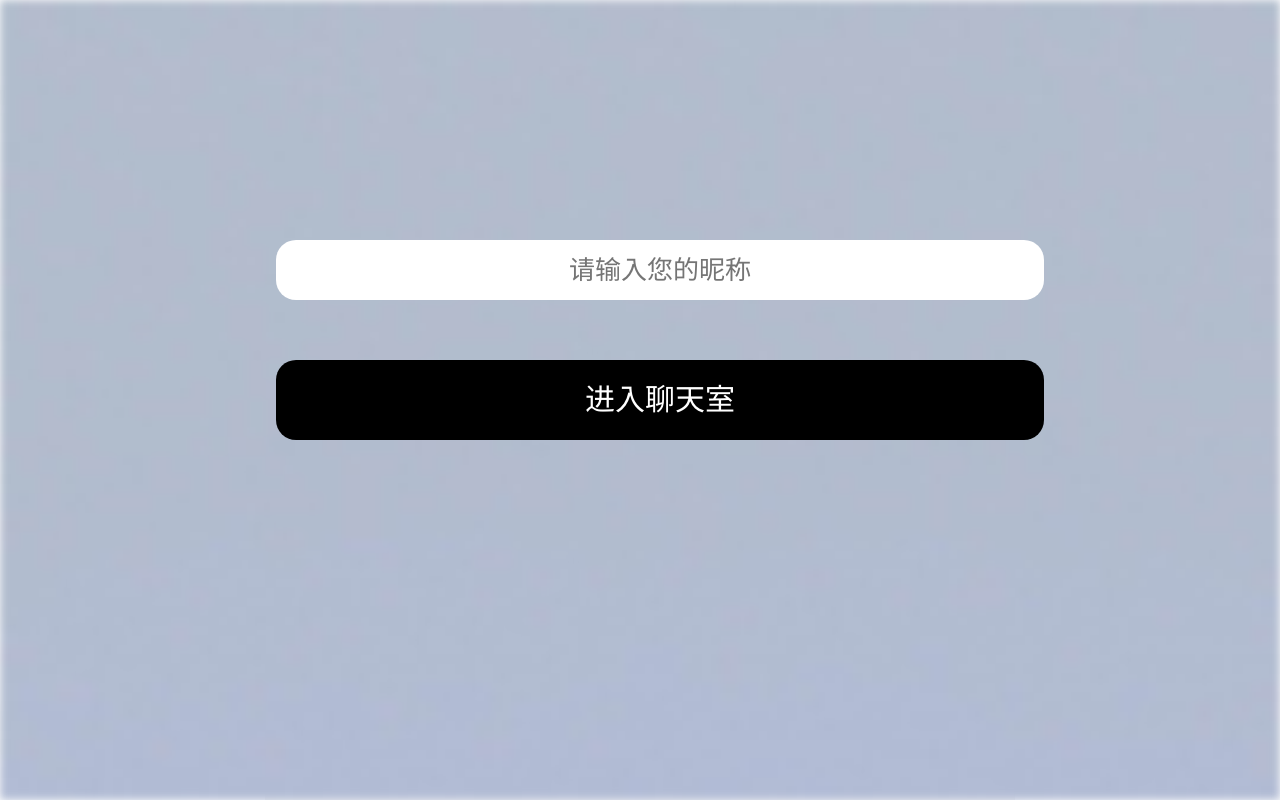
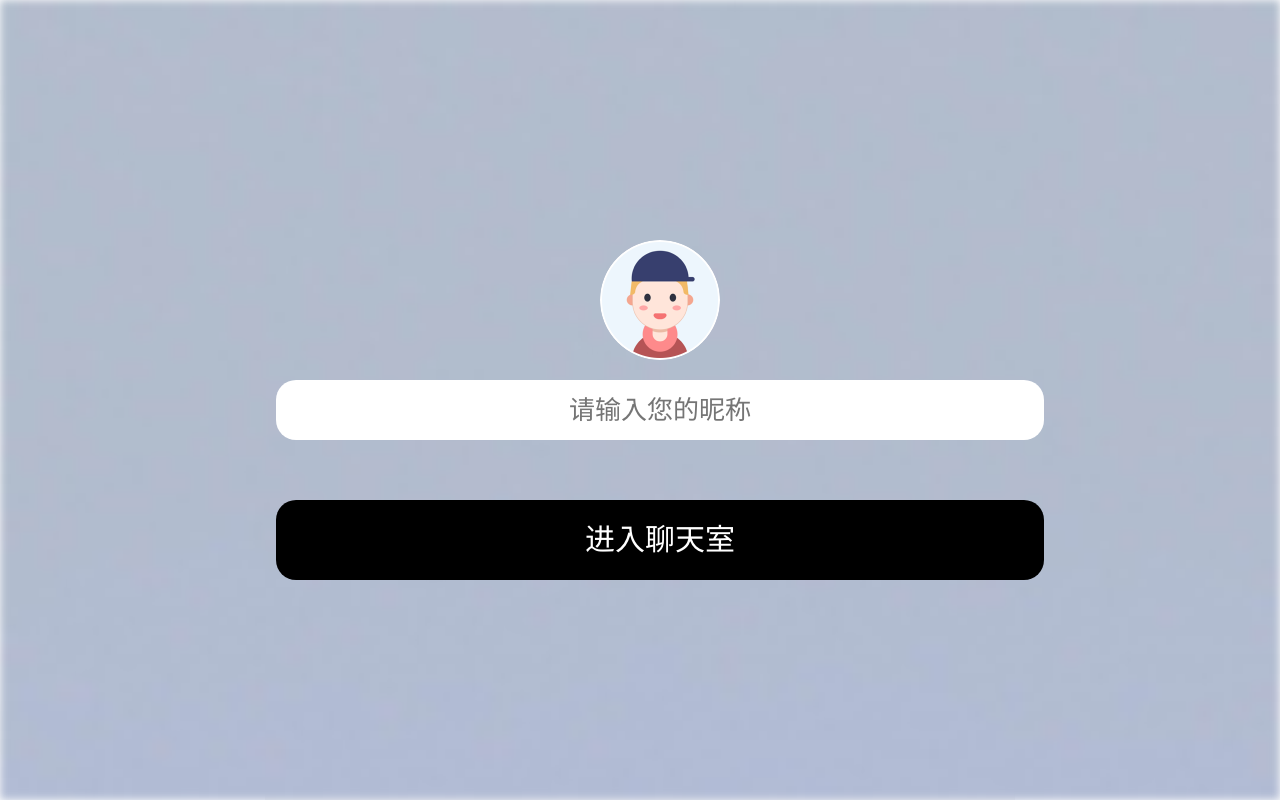
Before and after one commit to GnyeHsux/spring-msg-push-demo, a Spring Boot app: page / in a window 1280 px wide. Run offline with Spring Boot 4, Linux system fonts and the light colour scheme.

Commit message:
新增自定义头像

```diff
--- a/src/main/resources/static/index.html
+++ b/src/main/resources/static/index.html
@@ -2,7 +2,8 @@
 <html lang="en" xmlns:th="http://www.w3.org/1999/xhtml">
 <head>
     <meta charset="UTF-8">
-	<meta name="viewport" content="width=device-width,initial-scale=1,minimum-scale=1,maximum-scale=1,user-scalable=no" />
+    <meta name="viewport"
+          content="width=device-width,initial-scale=1,minimum-scale=1,maximum-scale=1,user-scalable=no"/>
     <title>Websocket Demo</title>
     <link rel="stylesheet" href="css/common.css">
     <script src="js/jquery.js"></script>
@@ -17,9 +18,9 @@
     <div class="page-pre-enter">
         <div class="enter-bg"></div>
         <div class="enter-sec flex-row">
-			<!-- todo 加个头像 -->
-			<input type="text" placeholder="请输入您的昵称" id="userName" class="sec-input" />
-			<input type="hidden" id="avatorUrl"/>
+            <img src="images/avator.png" style="width: 1.2rem; height: 1.2rem; display: block; border-radius: 50%; margin-bottom: .2rem" id="avatar" onclick="selectFile('avatorFile')">
+            <input type="file" style="display: none" id="avatorFile" onchange="sendImage('avatorFile')"/>
+            <input type="text" placeholder="请输入您的昵称" id="userName" class="sec-input"/>
             <div class="sec-btn">进入聊天室</div>
         </div>
     </div>
@@ -36,7 +37,7 @@
         </div>
         <!-- <div style="height: 1.4rem;background: white;"></div> -->
         <div class="chat-bot flex-row">
-			<input type="text" class="bot-input" id="msg-need-send" />
+            <input type="text" class="bot-input" id="msg-need-send"/>
             <div class="bot-btn menu-add"></div>
             <div class="bot-btn" onclick="sendMsg('group')"></div>
             <div class="menu-layer">
--- a/src/main/resources/static/js/common.js
+++ b/src/main/resources/static/js/common.js
@@ -15,6 +15,7 @@ var uid = null;
 window.onload = function () {
     var userInfo = JSON.parse(window.localStorage.getItem("userInfo"));
     $('#userName').val(userInfo.username);
+    $("#avatar").attr("src", userInfo.avatar);
     uid = userInfo.userId;
 
     // 监听窗口切换
@@ -54,7 +55,7 @@ function connect() {
 
     var user = {
         'username': username,
-        'avatar': 'https://whycode.icu/user.jpeg',
+        'avatar': $("#avatar")[0].src,
         'address': "地球村"
     };
     stompClient.connect(user, function (frame) {
@@ -140,9 +141,9 @@ function showUserMsg(data) {
     }
     if (uid === data.user.userId) {
         data.user.username = '我';
-        msg = `<li class="con-li flex-row user-li"><div class="li-info"><div class="info-name">${data.user.username}</div><div ondblclick="revokeMsg(this)" class="li-content" style="background-color: lightgreen" receiver="${data.receiver}" id="${data.messageId}">${content}</div></div><img src="images/avator.png" class="li-avator" ></li>`;
+        msg = `<li class="con-li flex-row user-li"><div class="li-info"><div class="info-name">${data.user.username}</div><div ondblclick="revokeMsg(this)" class="li-content" style="background-color: lightgreen" receiver="${data.receiver}" id="${data.messageId}">${content}</div></div><img src="${data.user.avatar}" class="li-avator" ></li>`;
     } else {
-        msg = `<li class="con-li flex-row"><img src="images/avator.png" class="li-avator" ><div class="li-info"><div class="info-name">${data.user.username}</div><div class="li-content" receiver="${data.receiver}" id="${data.messageId}">${content}</div></div></li>`;
+        msg = `<li class="con-li flex-row"><img src="${data.user.avatar}" class="li-avator" ><div class="li-info"><div class="info-name">${data.user.username}</div><div class="li-content" receiver="${data.receiver}" id="${data.messageId}">${content}</div></div></li>`;
     }
 
     showMsg(msg);
@@ -293,8 +294,8 @@ function getUserIdByName(name) {
 /**
  * 选择文件
  */
-function selectFile() {
-    $('#file').click();
+function selectFile(id) {
+    $('#' + id).click();
 }
 
 function sendImage(id) {
@@ -334,7 +335,8 @@ function sendImage(id) {
                 if (id === 'file') {
                     sendImageToChatRoom(rep.path);
                 } else {
-                    // todo 设置头像
+                    $("#avatar").attr("src", rep.path);
+
                 }
                 $("#" + id).val('');
             }
@@ -356,8 +358,6 @@ function sendImageToChatRoom(image) {
  * 消息通知
  * @param data
  */
-
-
 function msgNotice(data) {
     // 已开启通知且窗口不可见才进行消息通知
     if (openNotice && !visible) {
```
Lines whose indentation alone changed are shown as unchanged.
